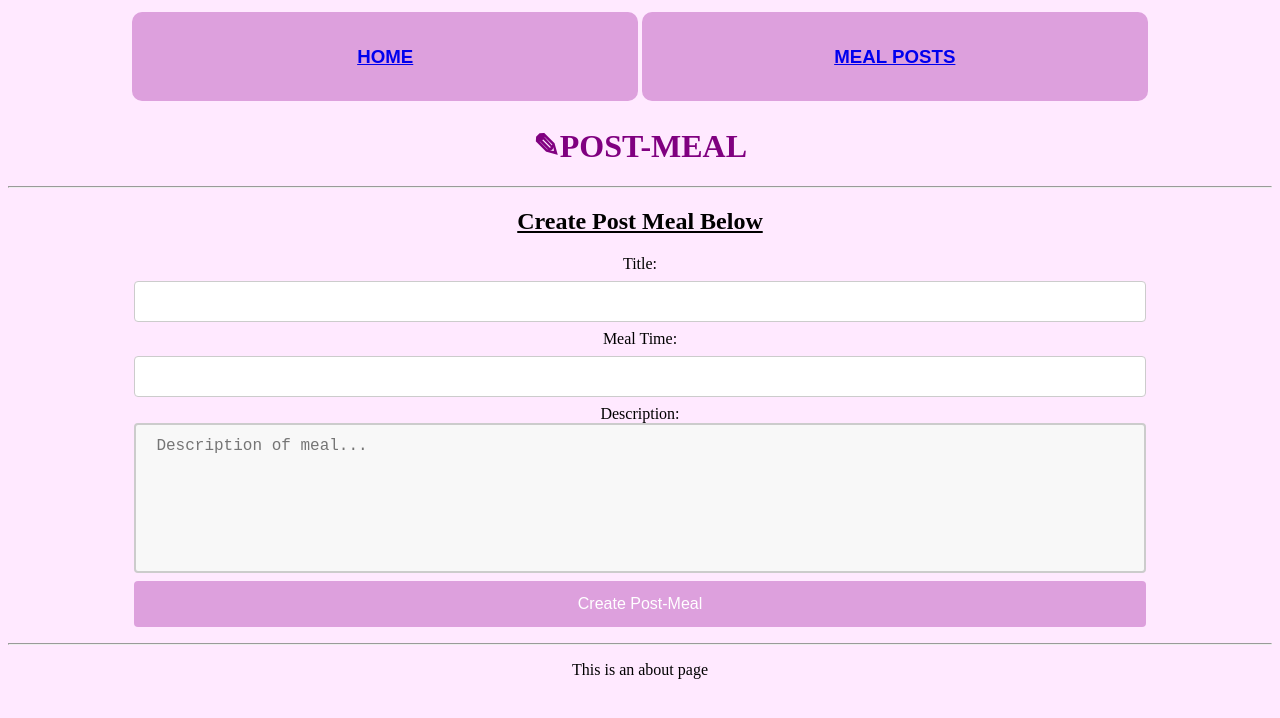
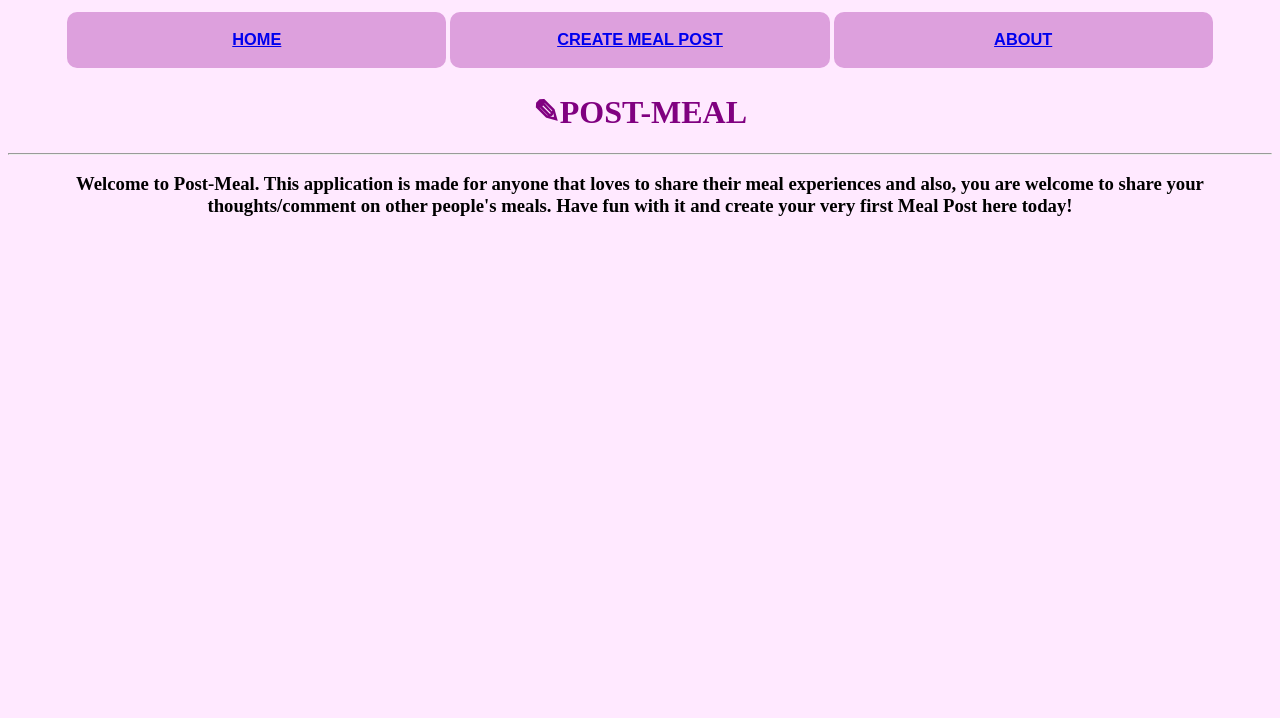
Before and after one commit to Lamtammy1515/PostMeal_Client, a React (Create React App) app: page /api/v1/about in a window 1280 px wide. Shown: the top 718 px of the page. Built offline with nearby package versions, Linux system fonts and the light colour scheme; no server answers.

Commit message:
Cleaned up some bits of code

```diff
--- a/src/actions/commentsAction.js
+++ b/src/actions/commentsAction.js
@@ -1,4 +1,3 @@
-
 export const fetchComments = () => {
     return (dispatch) => {
     fetch('http://localhost:3000/api/v1/comments')
--- a/src/actions/mealsActions.js
+++ b/src/actions/mealsActions.js
@@ -1,5 +1,3 @@
-// create an action that is going to fetch the meals from api
-
 export const fetchMeals = () => {
     return (dispatch) => {
     fetch('http://localhost:3000/api/v1/meals')
@@ -33,8 +31,4 @@ export const deleteMeal = (meal) => {
             dispatch({ type: 'DELETE_MEAL', payload: meal})
         })
     }
-
-        //.then(meal => dispatch({ type: 'DELETE_MEAL', payload: meal}))
-
-
 }
--- a/src/components/About.js
+++ b/src/components/About.js
@@ -2,8 +2,13 @@ import React, { Component } from 'react'
 
 const About = () => {
         return (
-            <div>
-                This is an about page
+            <div><center>
+                <h3>
+                Welcome to Post-Meal.
+                This application is made for anyone that loves to share their meal experiences and also, you are welcome to share your thoughts/comment on other people's meals.
+                Have fun with it and create your very first Meal Post here today!
+                </h3>
+                </center>
             </div>
         )
     }
--- a/src/components/App.css
+++ b/src/components/App.css
@@ -19,11 +19,11 @@
     background-color: plum;
     border: none;
     color: white;
-    padding: 15px 32px;
+    padding: 2px 32px;
     text-align: center;
     text-decoration: none;
     display: inline-block;
-    font-size: 16px;
+    font-size: 14px;
     margin: 4px 2px;
     cursor: pointer;
     -webkit-transition-duration: 0.4s; /* Safari */
@@ -72,7 +72,7 @@
   }
 
   button {
-    width: 40%;
+    width: 30%;
     background-color: plum;
     color: white;
     padding: 14px 20px;
--- a/src/components/App.js
+++ b/src/components/App.js
@@ -1,8 +1,5 @@
 import React from 'react';
-
 import Router from './Router'
-import MealsContainer from './MealsContainer'
-import CommentsContainer from './CommentsContainer';
 import './App.css';
 import {Link} from "react-router-dom"
 
@@ -10,16 +7,15 @@ import {Link} from "react-router-dom"
 const App = () => {
     return (
         <div>
+            <center>
+            <button class="button button2"><h3><Link to="/api/v1/">HOME</Link></h3></button>
+            <button class="button button2"><h3><Link to="/api/v1/meals">CREATE MEAL POST</Link></h3></button>
+            <button class="button button2"><h3><Link to="/api/v1/about">ABOUT</Link></h3></button>
 
-            <center><button class="button button2"><h3><Link to="/api/v1/">HOME</Link></h3></button>
-            <button class="button button2"><h3><Link to="/api/v1/meals">MEAL POSTS</Link></h3></button>
+            <h1 className="Color">✎POST-MEAL</h1><hr/>
 
-           <h1 className="Color">✎POST-MEAL</h1>
-
-             <hr/>
-            <MealsContainer/>
-            <CommentsContainer/>
-           <Router /></center>
+            <Router />
+            </center>
         </div>
     )
 }
--- a/src/components/Home.js
+++ b/src/components/Home.js
@@ -3,8 +3,7 @@ import React, { Component } from 'react'
 const Home = () => {
         return (
             <div>
-
-                <h1 className="Color">Welcome to the <u>Post-Meal</u> Website<br/><br/>Share your meal experience by filling in the form above</h1>
+                <h1 className="Color">Welcome to the <u>Post-Meal</u> Website<br/><br/></h1>
                 <br/><br/>
             </div>
         )
--- a/src/components/MealsContainer.js
+++ b/src/components/MealsContainer.js
@@ -3,6 +3,8 @@ import { connect } from 'react-redux'
 
 import { fetchMeals } from '../actions/mealsActions'
 import MealsForm from './MealsForm'
+import MealsList from './MealsList'
+import CommentsContainer from './CommentsContainer'
 
 
 class MealsContainer extends Component {
@@ -10,8 +12,6 @@ class MealsContainer extends Component {
     componentDidMount() {
         this.props.fetchMeals()
     }
-
-
 
     render() {
         return (
--- a/src/components/MealsList.js
+++ b/src/components/MealsList.js
@@ -4,12 +4,14 @@ import { connect } from 'react-redux'
 import CommentsForm from './CommentsForm'
 import Comments from './Comments'
 import DeleteMeal from './DeleteMeal'
+import MealsContainer from './MealsContainer'
+import CommentsContainer from './CommentsContainer'
 
 const MealsList = ({ meals }) => {
-    console.log(meals)
         return (
             <div>
-
+                <MealsContainer/>
+                <CommentsContainer/>
                 {meals && meals.map(meal =>
                 <ul><div key={meal.id}>
                    <blockquote> <u><h2>{meal.title} [{meal.meal_time}]</h2></u>{meal.description}<br/>
--- a/src/reducers/mealsReducer.js
+++ b/src/reducers/mealsReducer.js
@@ -1,13 +1,10 @@
 export const mealsReducer = (state = [], action) => {
-    console.log(action);
     switch(action.type) {
         case "FETCH_MEALS":
             return action.payload
         case 'ADD_MEAL':
             return [...state, action.payload]
         case 'DELETE_MEAL':
-            console.log(state)
-            console.log(action.payload)
             return state.filter(meal => meal.id !== +action.payload.id);
         default:
             return state
--- a/src/reducers/rootReducer.js
+++ b/src/reducers/rootReducer.js
@@ -1,5 +1,4 @@
 import { combineReducers } from 'redux'
-
 import { mealsReducer } from './mealsReducer'
 import { commentsReducer } from './commentsReducer'
 
```
